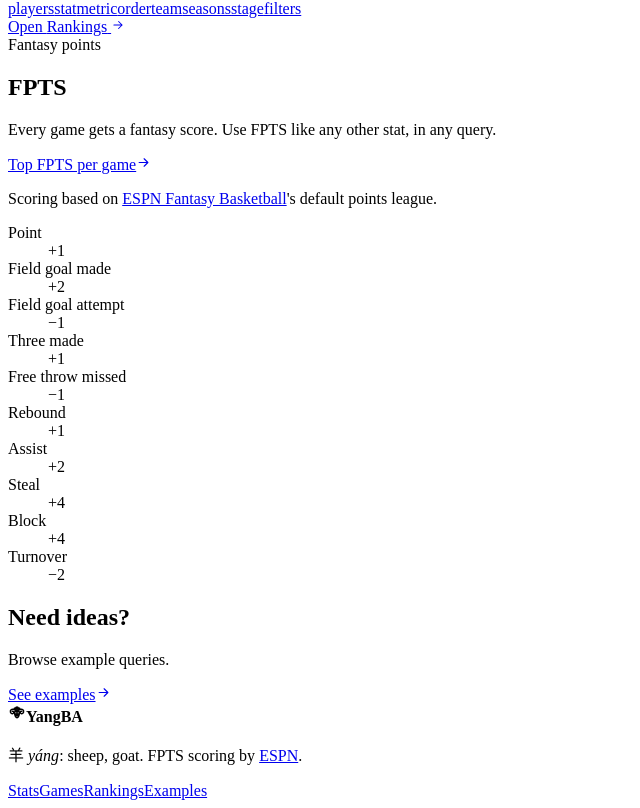
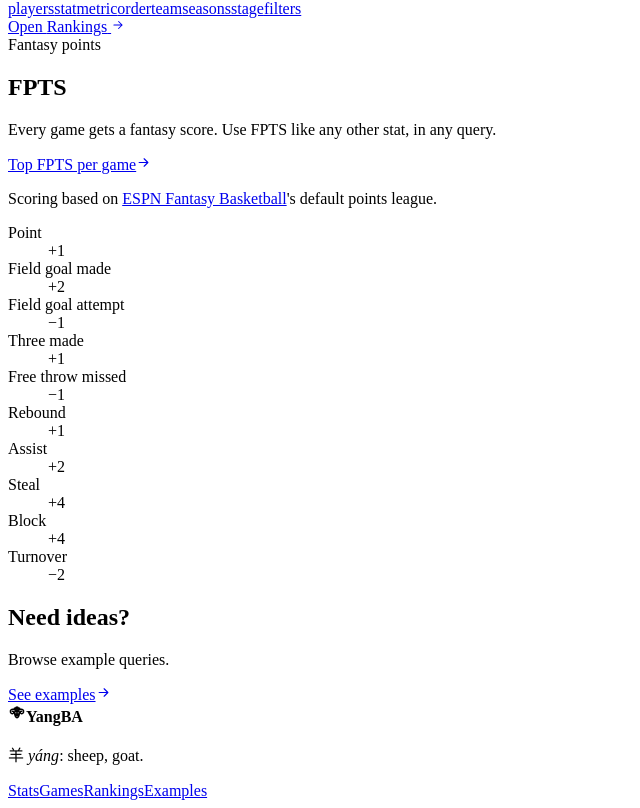
Before and after one commit to lem0000ns/YangBA, a React (Vite) app in the folder yba-frontend/: page / in a window 1280 px wide. Shown: the part 1398-2206 px from the top of the page, without its empty margins (0-640 px from the left). Built offline with nearby package versions, Linux system fonts and the light colour scheme; the HTML template or start-up script is replaced by a standard one.

Commit message:
Remove ESPN FPTS credit from the footer

```diff
--- a/yba-frontend/src/components/Footer.tsx
+++ b/yba-frontend/src/components/Footer.tsx
@@ -12,11 +12,7 @@ const Footer = () => (
         </span>
       </div>
       <p className="footer-glyph" title="yáng — sheep, goat">
-        <span lang="zh">羊</span> <em>yáng</em>: sheep, goat. FPTS scoring by{" "}
-        <a href="https://www.espn.com/fantasy/basketball/" target="_blank" rel="noreferrer">
-          ESPN
-        </a>
-        .
+        <span lang="zh">羊</span> <em>yáng</em>: sheep, goat.
       </p>
       <nav className="footer-links" aria-label="Footer">
         <Link to="/stats">Stats</Link>
--- a/yba-frontend/src/styles/nav.css
+++ b/yba-frontend/src/styles/nav.css
@@ -310,10 +310,9 @@
 }
 
 .footer-inner {
-  display: flex;
-  flex-wrap: wrap;
+  display: grid;
+  grid-template-columns: 1fr auto 1fr;
   align-items: center;
-  justify-content: space-between;
   gap: 16px 28px;
   max-width: var(--max);
   margin: 0 auto;
@@ -334,20 +333,20 @@
   color: var(--ink);
 }
 
+.footer-glyph {
+  justify-self: center;
+  text-align: center;
+}
+
 .footer-glyph [lang="zh"] {
   color: var(--ink);
   font-size: 15px;
   font-weight: 600;
 }
 
-.footer-glyph a {
-  color: var(--gray);
-  text-decoration: underline;
-  text-underline-offset: 2px;
-}
-
 .footer-links {
   display: flex;
+  justify-self: end;
   gap: 18px;
 }
 
@@ -415,7 +414,12 @@
   }
 
   .footer-inner {
-    flex-direction: column;
-    align-items: flex-start;
+    grid-template-columns: 1fr;
+    justify-items: start;
+  }
+
+  .footer-glyph,
+  .footer-links {
+    justify-self: start;
   }
 }
```
